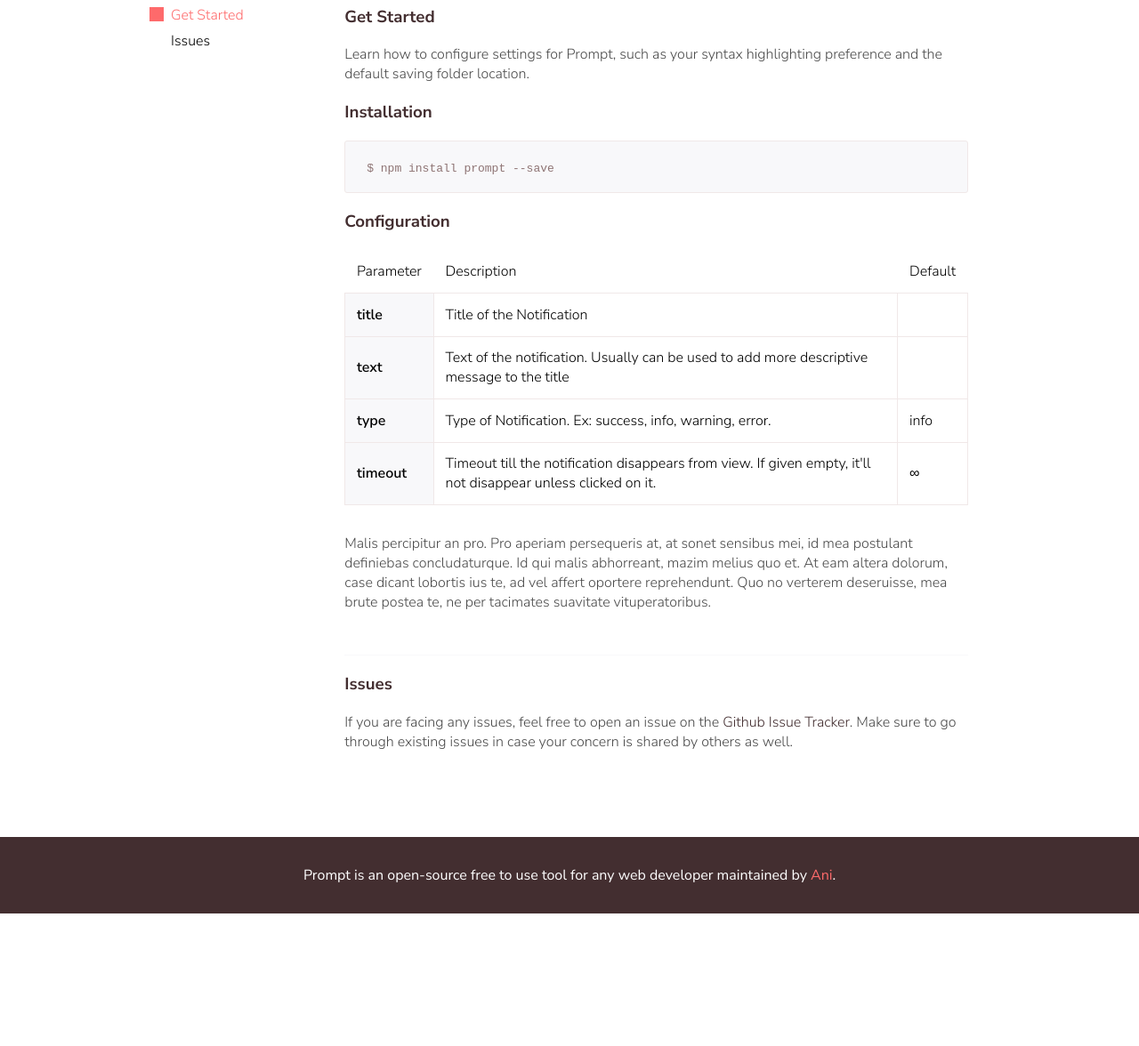
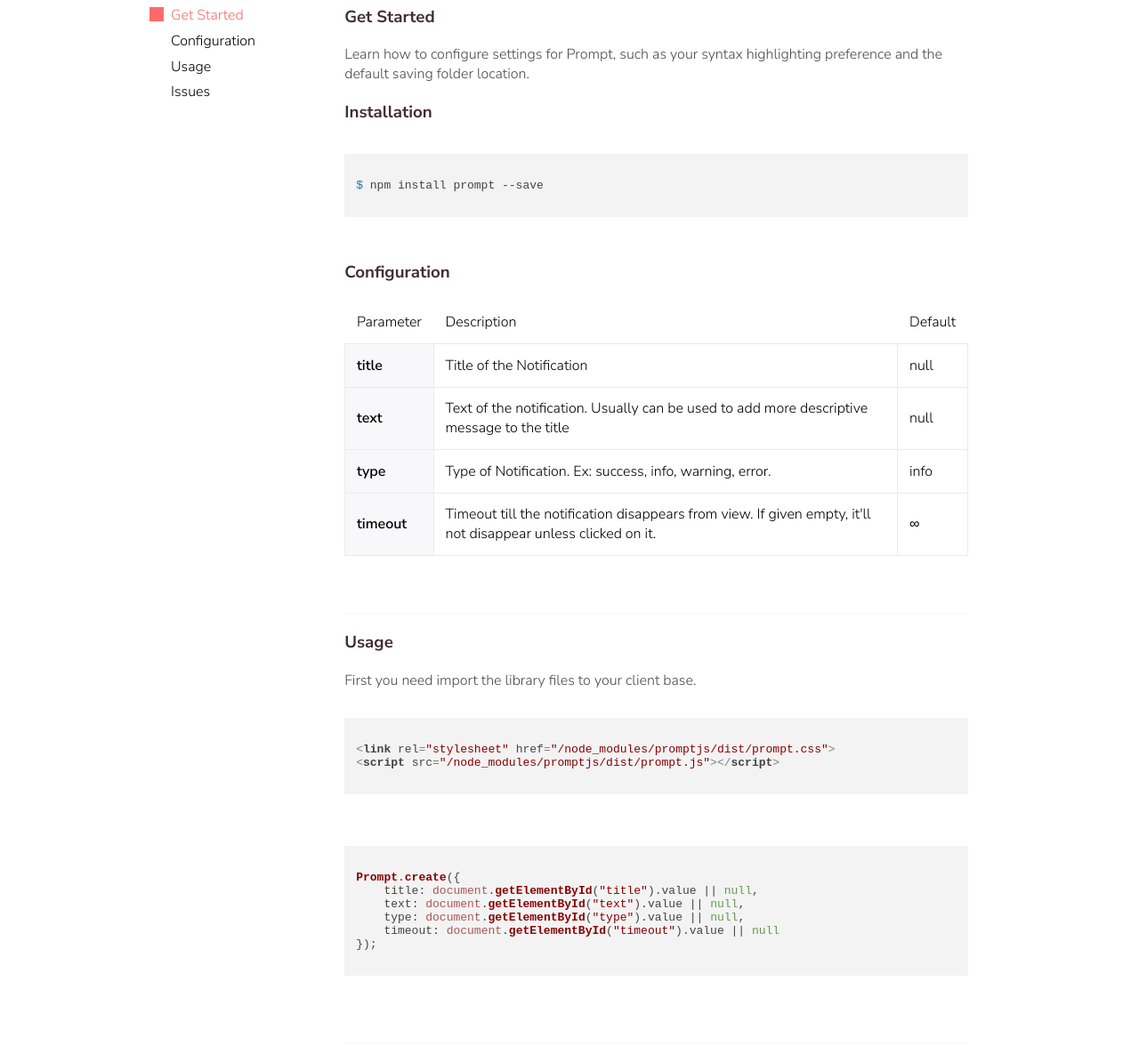
Before and after one commit to anistark/prompt, a plain HTML site: page doc.html in a window 1280 px wide. Shown: the part 84-1260 px from the top of the page at 89% size. Before the commit the page ends 1111 px from the top, so only its background shows below. Drawn offline with nearby package versions, Linux system fonts and the light colour scheme.

Commit message:
finalised documentation

```diff
--- a/doc.html
+++ b/doc.html
@@ -10,6 +10,11 @@
     <link href="https://fonts.googleapis.com/css?family=Nunito+Sans:300,400,600,700,800,900" rel="stylesheet">
     <link rel="stylesheet" href="css/global.css">
     <link rel="stylesheet" href="css/doc.css">
+    <link rel="stylesheet" href="https://cdnjs.cloudflare.com/ajax/libs/highlight.js/10.7.2/styles/default.min.css">
+    <script src="https://cdnjs.cloudflare.com/ajax/libs/highlight.js/10.7.2/highlight.min.js"></script>
+    <script>
+        hljs.initHighlightingOnLoad();
+    </script>
 </head>
 
 <body>
@@ -26,8 +31,8 @@
         <aside class="doc__nav">
             <ul>
                 <li class="js-btn selected">Get Started</li>
-                <!-- <li class="js-btn">Configuration</li> -->
-                <!-- <li class="js-btn">Keybindings</li> -->
+                <li class="js-btn">Configuration</li>
+                <li class="js-btn">Usage</li>
                 <li class="js-btn">Issues</li>
             </ul>
         </aside>
@@ -37,11 +42,11 @@
                 <p>Learn how to configure settings for Prompt, such as your syntax highlighting preference and the default saving folder location.</p>
                 <h3 class="section__title">Installation</h3>
                 <div class="code__block code__block--notabs">
-                    <pre class="code code--block">
-              <code>
-                $ npm install prompt --save
-              </code>
-            </pre>
+                    <pre>
+                        <code class="shell">
+$ npm install prompt --save
+                        </code>
+                    </pre>
                 </div>
             </section>
             <section class="js-section">
@@ -56,12 +61,12 @@
                     <tr>
                         <td>title</td>
                         <td>Title of the Notification</td>
-                        <td></td>
+                        <td>null</td>
                     </tr>
                     <tr>
                         <td>text</td>
                         <td>Text of the notification. Usually can be used to add more descriptive message to the title</td>
-                        <td></td>
+                        <td>null</td>
                     </tr>
                     <tr>
                         <td>type</td>
@@ -74,20 +79,30 @@
                         <td>∞</td>
                     </tr>
                 </table>
-                <p>Malis percipitur an pro. Pro aperiam persequeris at, at sonet sensibus mei, id mea postulant definiebas concludaturque. Id qui malis abhorreant, mazim melius quo et. At eam altera dolorum, case dicant lobortis ius te, ad vel affert oportere
-                    reprehendunt. Quo no verterem deseruisse, mea brute postea te, ne per tacimates suavitate vituperatoribus.</p>
+                <!-- <p>Malis percipitur an pro. Pro aperiam persequeris at, at sonet sensibus mei, id mea postulant definiebas concludaturque. Id qui malis abhorreant, mazim melius quo et. At eam altera dolorum, case dicant lobortis ius te, ad vel affert oportere reprehendunt. Quo no verterem deseruisse, mea brute postea te, ne per tacimates suavitate vituperatoribus.</p> -->
                 <hr />
             </section>
-            <!-- <section class="js-section">
-                <h3 class="section__title">Keybindings</h3>
-                <p>Lorem ipsum dolor sit amet, scripta tibique indoctum sit ei, mel inani aeterno ad. Facer oratio ex per. At eam movet verear, in sea brute patrioque disputando, usu nonumes torquatos an. Ex his quaerendum intellegebat, ut vel homero accusam.
-                    Eum at debet tibique, in vocibus temporibus adversarium sed. Porro verear eu vix, ne usu tation vituperata.</p>
-                <p>Malis percipitur an pro. Pro aperiam persequeris at, at sonet sensibus mei, id mea postulant definiebas concludaturque. Id qui malis abhorreant, mazim melius quo et. At eam altera dolorum, case dicant lobortis ius te, ad vel affert oportere
-                    reprehendunt. Quo no verterem deseruisse, mea brute postea te, ne per tacimates suavitate vituperatoribus.</p>
-                <p>Malis percipitur an pro. Pro aperiam persequeris at, at sonet sensibus mei, id mea postulant definiebas concludaturque. Id qui malis abhorreant, mazim melius quo et. At eam altera dolorum, case dicant lobortis ius te, ad vel affert oportere
-                    reprehendunt. Quo no verterem deseruisse, mea brute postea te, ne per tacimates suavitate vituperatoribus.</p>
+            <section class="js-section">
+                <h3 class="section__title">Usage</h3>
+                <p>First you need import the library files to your client base.</p>
+                <pre>
+                    <code class="html">
+&lt;link rel="stylesheet" href="/node_modules/promptjs/dist/prompt.css"&gt;
+&lt;script src="/node_modules/promptjs/dist/prompt.js"&gt;&lt;/script&gt;
+                    </code>
+                </pre>
+                <pre>
+                    <code class="javascript">
+Prompt.create({
+    title: document.getElementById("title").value || null,
+    text: document.getElementById("text").value || null,
+    type: document.getElementById("type").value || null,
+    timeout: document.getElementById("timeout").value || null
+});
+                    </code>
+                </pre>
                 <hr />
-            </section> -->
+            </section>
             <section class="js-section">
                 <h3 class="section__title">Issues</h3>
                 <p>If you are facing any issues, feel free to open an issue on the <a href="https://github.com/anistark/prompt/issues">Github Issue Tracker</a>. Make sure to go through existing issues in case your concern is shared by others as well.</p>
@@ -96,10 +111,6 @@
     </div>
 
     <footer class="footer">Prompt is an open-source free to use tool for any web developer maintained by <a href="" target="_blank" class="link link--light">Ani</a>.</footer>
-    <script src="https://cdnjs.cloudflare.com/ajax/libs/highlight.js/9.12.0/highlight.min.js"></script>
-    <script>
-        hljs.initHighlightingOnLoad();
-    </script>
     <script src="js/main.js"></script>
 </body>
 
```
